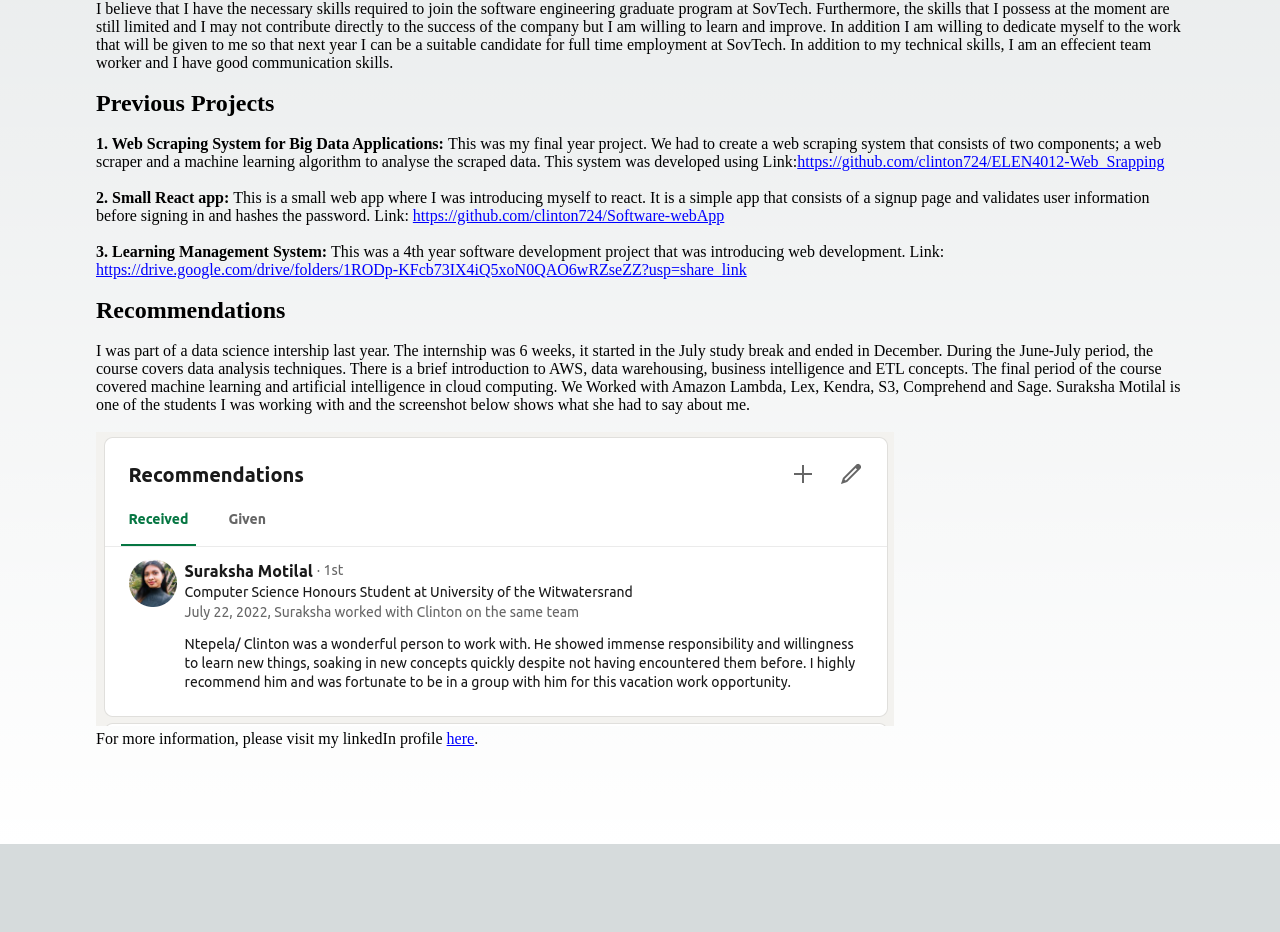
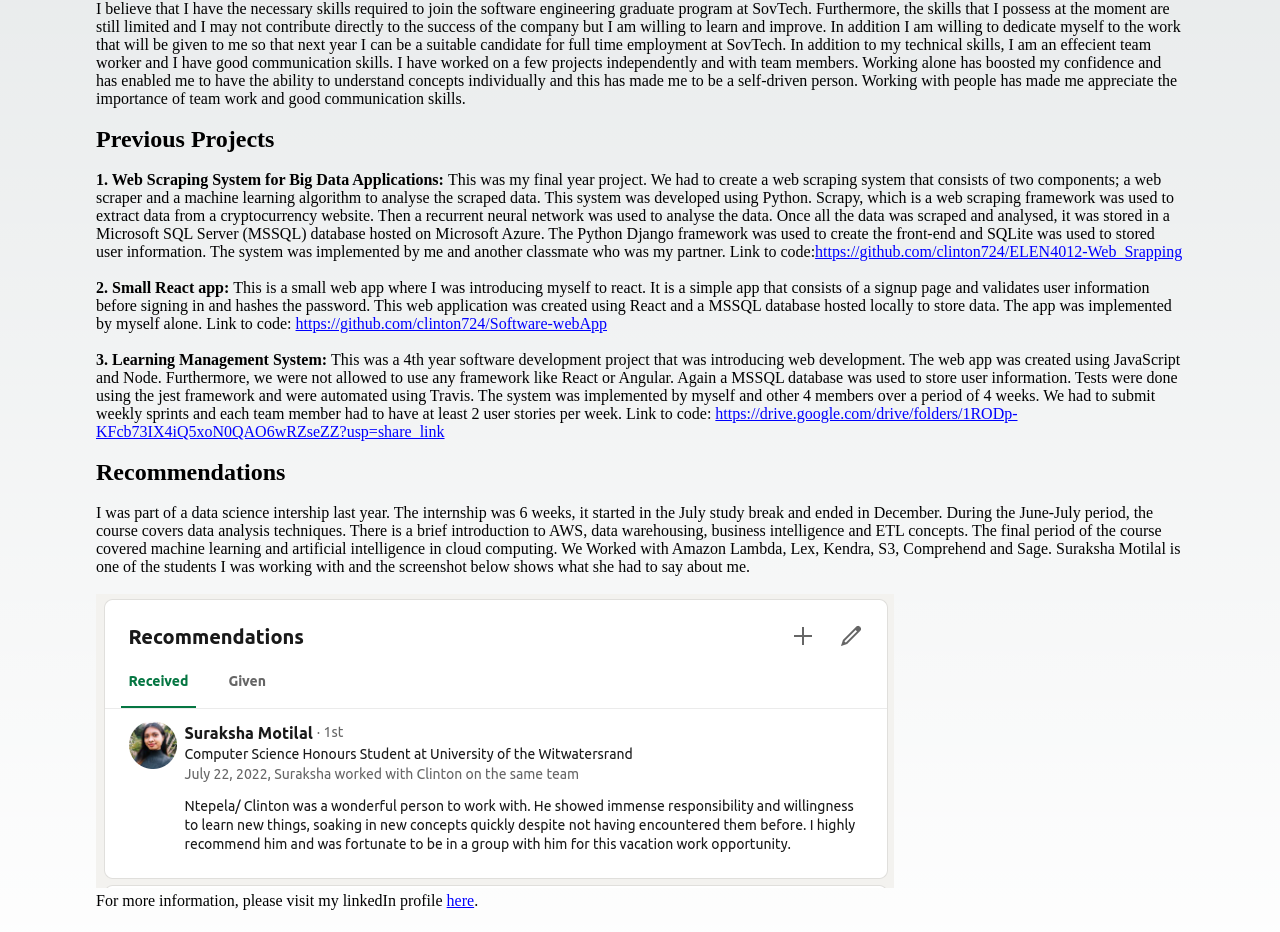
Before and after one commit to clinton724/SovTEch_grad_program_2023, a Next.js app: page / in a window 1280 px wide. Shown: the part 937-1869 px from the top of the page. Before the commit the page ends 1781 px from the top, so only its background shows below. Built offline with nearby package versions, Linux system fonts and the light colour scheme.

Commit message:
Bootsrap steps added

```diff
--- a/pages/index.js
+++ b/pages/index.js
@@ -36,20 +36,29 @@ export default function Home() {
             Furthermore, the skills that I possess at the moment are still limited and I may not contribute directly to the success of the
             company but I am willing to learn and improve. In addition I am willing to dedicate myself to the work that will be given to me so
             that next year I can be a suitable candidate for full time employment at SovTech. In addition to my technical skills, I am an effecient
-            team worker and I have good communication skills.
+            team worker and I have good communication skills. I have worked on a few projects independently and with team members. Working alone has boosted
+            my confidence and has enabled me to have the ability to understand concepts individually and this has made me to be a self-driven person. Working
+            with people has made me appreciate the importance of team work and good communication skills.
           </p>
           <br></br>
           <h2>Previous Projects</h2>
               <br></br>
               <p><strong>1. Web Scraping System for Big Data Applications: </strong>This was my final year project. We had to create a web scraping system that
-                consists of two components; a web scraper and a machine learning algorithm to analyse the scraped data. This system was developed using  Link:
+                consists of two components; a web scraper and a machine learning algorithm to analyse the scraped data. This system was developed using Python. Scrapy, which
+                is a web scraping framework was used to extract data from a cryptocurrency website. Then a recurrent neural network was used to analyse the data. Once all the data was
+                scraped and analysed, it was stored in a Microsoft SQL Server (MSSQL) database hosted on Microsoft Azure. The Python Django framework was used to create the front-end and SQLite was used to stored
+                user information. The system was implemented by me and another classmate who was my partner. Link to code:
                 <a  href="https://github.com/clinton724/ELEN4012-Web_Srapping" className={styles.link} target="_blank"><u>https://github.com/clinton724/ELEN4012-Web_Srapping</u></a>
               </p>
               <br></br>
               <p><strong>2. Small React app: </strong>This is a small web app where I was introducing myself to react. It is a simple app that consists of a signup page
-              and validates user information before signing in and hashes the password. Link: <a href="https://github.com/clinton724/Software-webApp" className={styles.link} target="_blank"> <u>https://github.com/clinton724/Software-webApp</u></a></p>
+              and validates user information before signing in and hashes the password. This web application was created using React and a
+              MSSQL database hosted locally to store data. The app was implemented by myself alone. Link to code: <a href="https://github.com/clinton724/Software-webApp" className={styles.link} target="_blank"> <u>https://github.com/clinton724/Software-webApp</u></a></p>
               <br></br>
-              <p><strong>3. Learning Management System: </strong>This was a 4th year software development project that was introducing web development. Link: <a href="https://drive.google.com/drive/folders/1RODp-KFcb73IX4iQ5xoN0QAO6wRZseZZ?usp=share_link" className={styles.link} target="_blank"> <u>https://drive.google.com/drive/folders/1RODp-KFcb73IX4iQ5xoN0QAO6wRZseZZ?usp=share_link</u></a></p>
+              <p><strong>3. Learning Management System: </strong>This was a 4th year software development project that was introducing web development. The web app was created using JavaScript and Node. Furthermore, we were not
+              allowed to use any framework like React or Angular. Again a MSSQL database was used to store user information. Tests were done using the jest
+              framework and were automated using Travis. The system was implemented by myself and other 4 members over a period of 4 weeks. We had to submit weekly sprints and each team member had to have at least 2 user stories
+              per week. Link to code: <a href="https://drive.google.com/drive/folders/1RODp-KFcb73IX4iQ5xoN0QAO6wRZseZZ?usp=share_link" className={styles.link} target="_blank"> <u>https://drive.google.com/drive/folders/1RODp-KFcb73IX4iQ5xoN0QAO6wRZseZZ?usp=share_link</u></a></p>
           <br></br>
           <h2>Recommendations</h2>
           <br></br>
```
Also changed, not shown: 1 other file (tests, documents, lock files or other folders).
